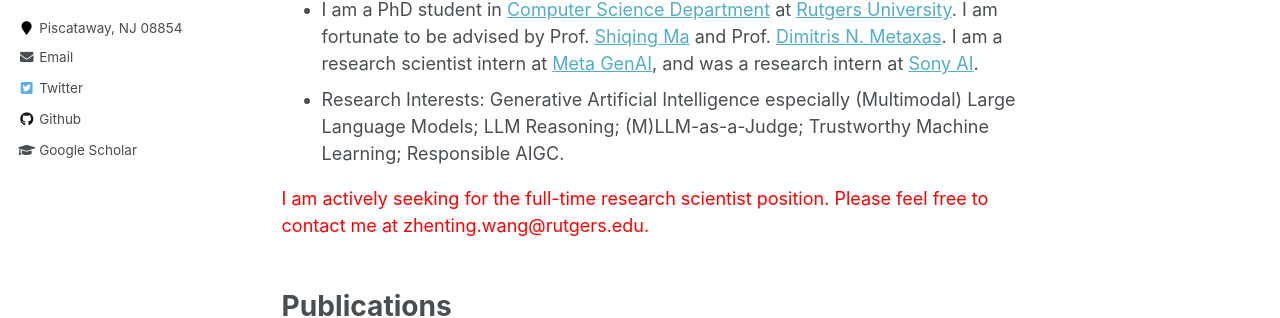
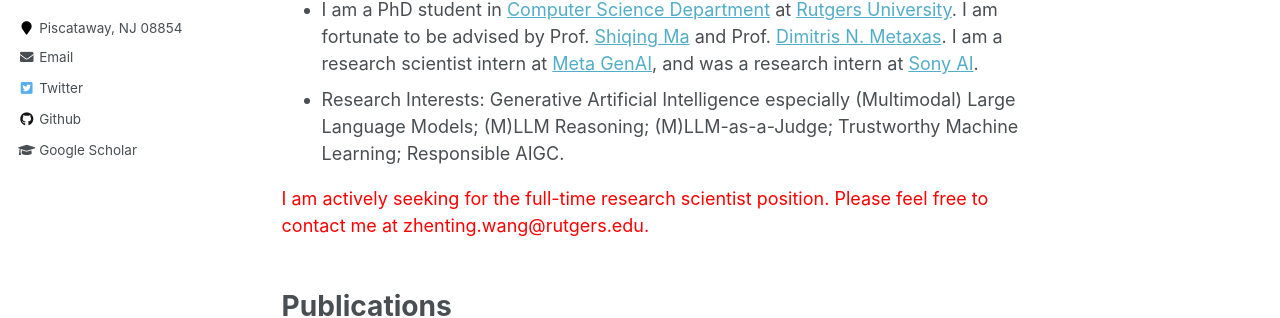
Before and after one commit to ZhentingWang/zhentingwang.github.io, a Jekyll site: the page built from _pages/about.md, in a window 1280 px wide and 900 px high. Shown: the part 182-500 px from the top of the window. Built offline with Jekyll 4.4.1, drawn with Linux system fonts in a browser that asks for light colours.

```diff
--- a/_pages/about.md
+++ b/_pages/about.md
@@ -9,7 +9,7 @@ redirect_from:
 ---
 
 * I am a PhD student in [Computer Science Department](https://www.cs.rutgers.edu/) at [Rutgers University](https://www.rutgers.edu/). I am fortunate to be advised by Prof. [Shiqing Ma](https://people.cs.umass.edu/~shiqingma/) and Prof. [Dimitris N. Metaxas](https://people.cs.rutgers.edu/~dnm/). I am a research scientist intern at [Meta GenAI](https://ai.meta.com/), and was a research intern at [Sony AI](https://ai.sony/).
-* Research Interests: Generative Artificial Intelligence especially (Multimodal) Large Language Models; LLM Reasoning; (M)LLM-as-a-Judge; Trustworthy Machine Learning; Responsible AIGC.
+* Research Interests: Generative Artificial Intelligence especially (Multimodal) Large Language Models; (M)LLM Reasoning; (M)LLM-as-a-Judge; Trustworthy Machine Learning; Responsible AIGC.
 
 <font color='red'> I am actively seeking for the full-time research scientist position. Please feel free to contact me at zhenting.wang@rutgers.edu.</font>
 
```
